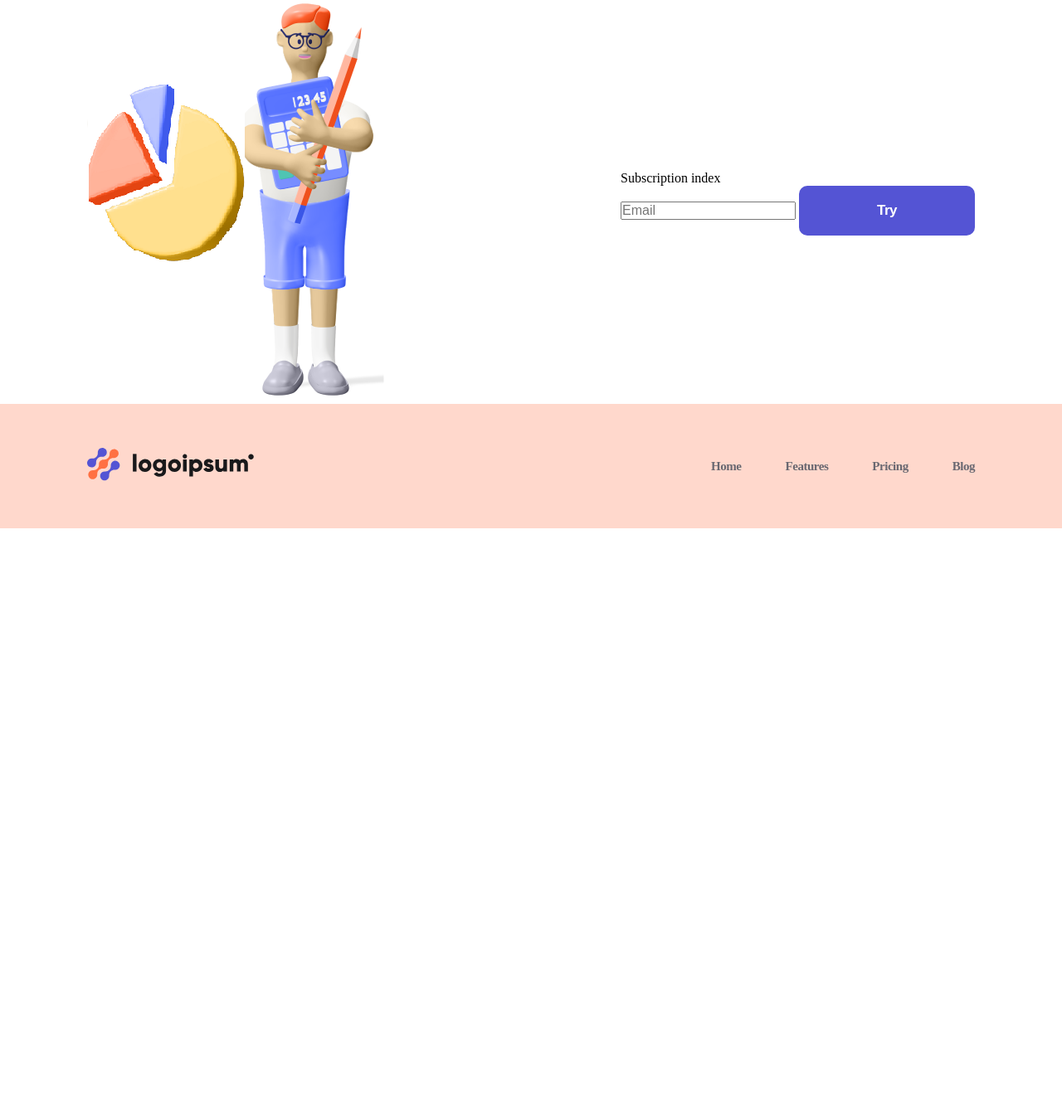
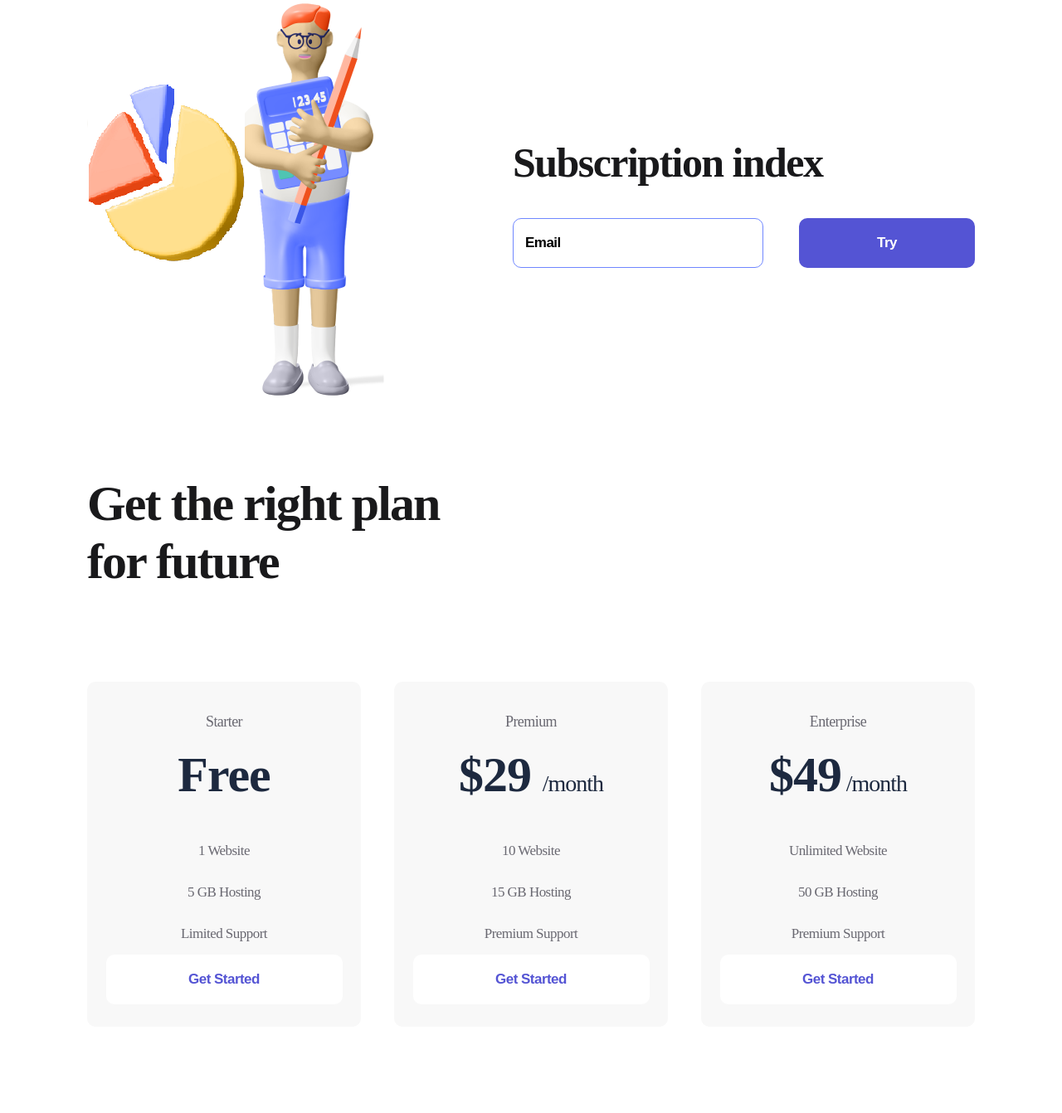
Before and after one commit to katerynahladyr/second, a plain HTML site: page index.html in a window 1280 px wide. Shown: the part 858-2200 px from the top of the page at 83% size. Before the commit the page ends 1495 px from the top, so only its background shows below. Drawn offline with Linux system fonts and the light colour scheme.

Commit message:
Add files via upload

```diff
--- a/index.html
+++ b/index.html
@@ -72,15 +72,52 @@
             <img src="./img/firstmen_2.png" alt="">
         </div>
         <div>
-            <h2>
+            <h2 class="subscribe_title">
                 Subscription index
             </h2>
             <form>
-                <input type="Email" placeholder="Email">
+                <input class="input" type="Email" placeholder="Email">
                 <button class="button button_violet ">
                     Try
                 </button>
             </form>
+        </div>
+    </section>
+    <section class="container plan">
+        <h2 class="plan_title">
+            Get the right plan for future
+        </h2>
+        <div class="plan_flex">
+            <div class="item">
+                <p class="item_text">Starter</p>
+                <h3 class="item_title">Free <span></span></h3>
+                <ul>
+                <li class="item_li">1 Website</li>
+                <li class="item_li">5 GB Hosting</li>
+                <li class="item_li">Limited Support</li>
+            </ul>
+            <button class="button button_item">Get Started</button>
+            </div>
+            <div class="item">
+                <p class="item_text">Premium</p>
+                <h3 class="item_title">$29 <span> /month</span></h3>
+                <ul>
+                <li class="item_li">10 Website</li>
+                <li class="item_li">15 GB Hosting</li>
+                <li class="item_li">Premium Support</li>
+            </ul>
+            <button class="button button_item">Get Started</button>
+            </div>
+            <div class="item">
+                <p class="item_text">Enterprise</p>
+                <h3 class="item_title">$49<span> /month</span></h3>
+                <ul>
+                <li class="item_li">Unlimited Website</li>
+                <li class="item_li">50 GB Hosting</li>
+                <li class="item_li">Premium Support</li>
+            </ul>
+            <button class="button button_item">Get Started</button>
+            </div>
         </div>
     </section>
     <footer class="footer">
--- a/style/style.css
+++ b/style/style.css
@@ -14,7 +14,7 @@
     padding: 38px 0 47px 0;
 }
 
-.header_flex, .footer_flex, .about, .subscribe{
+.header_flex, .footer_flex, .about, .subscribe, .plan_flex{
     display: flex;
     justify-content: space-between;
     align-items: center;
@@ -102,3 +102,111 @@
 .footer{
     padding: 53px 0;
 }
+
+.subscribe{
+    margin-bottom: 85px;
+}
+
+.subscribe_title{
+    font-weight: 700;
+    font-size: 50px;
+    line-height: 57px;
+    letter-spacing: -1.56316px;
+    color: #19191B;
+    margin-bottom: 38px;
+}
+
+.input{
+    width: 302px;
+    height: 60px;
+    border: 1px solid #7087FF;
+    border-radius: 10px;
+    padding-left: 14px;
+    box-sizing: border-box;
+    margin-right: 39px;
+}
+
+.input::placeholder, .input{
+    font-weight: 700;
+    font-size: 17px;
+    line-height: 22px;
+    letter-spacing: -0.531474px;
+    color: #000000;
+}
+
+.input:focus{
+    outline: none;
+}
+
+.plan{
+    margin-bottom: 132px;
+}
+.plan_title{
+    font-weight: 700;
+    font-size: 60px;
+    line-height: 70px;
+    letter-spacing: -1.87579px;
+    color: #19191B;
+    max-width: 504px;
+    margin-bottom: 110px;
+}
+
+.item{
+    width: 330px;
+    background: #F8F8F8;
+    border-radius: 10px;
+    text-align: center;
+    padding: 34px 0 27px;
+}
+.item:hover{
+    transition: 500ms;
+    background: #FF7143;
+    box-shadow: 0px 32px 34px rgba(255, 112, 59, 0.317827);
+}
+
+.item_text{
+    font-size: 18px;
+    line-height: 28px;
+    letter-spacing: -0.562737px;
+    color: #696871;
+}
+
+.item:hover .item_text, .item:hover .item_title, .item:hover .item_li{
+    color: white;
+    transition: 500ms;
+}
+
+.item_title{
+    font-weight: 700;
+    font-size: 60px;
+    line-height: 56px;
+    text-align: center;
+    letter-spacing: -1.03448px;
+    color: #1D293F;
+    margin: 22px 0 28px;
+}
+
+.item_title span{
+    font-size: 28px;
+}
+
+.item_li{
+    list-style: none;
+    font-weight: 400;
+    font-size: 17px;
+    line-height: 50px;
+    letter-spacing: -0.531474px;
+    color: #696871;
+}
+
+.button_item{
+    width: 285px;
+    background: white;
+    color: #5454D4;
+}
+
+.item:hover .button_item{
+    background: #9F3919;
+    color: white;
+    transition: 500ms;
+}
```
